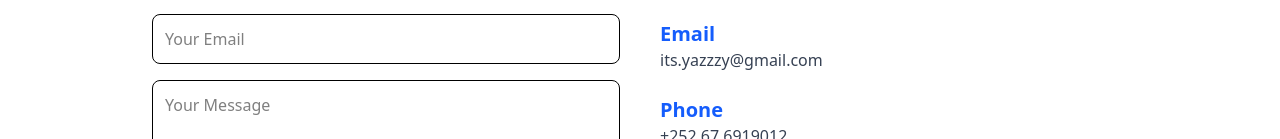
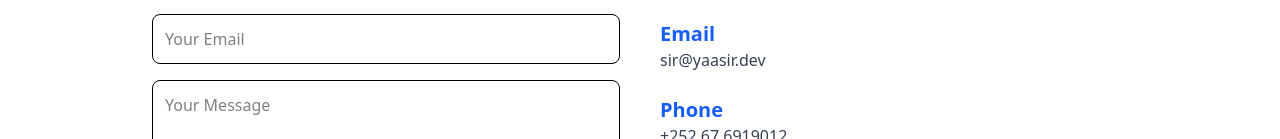
Before and after one commit to sirrryasir/ExamHub, a React (Vite) app: page /contact in a window 1280 px wide. Shown: the part 364-503 px from the top of the page. Built offline with nearby package versions, Linux system fonts and the light colour scheme.

Commit message:
Second commit - ExamHub MVP

```diff
--- a/src/components/Contact.jsx
+++ b/src/components/Contact.jsx
@@ -76,11 +76,11 @@ function Contact() {
             <div>
               <h3 className="text-xl font-semibold text-blue-600">Email</h3>
               <a
-                href="mailto:its.yazzzy@gmail.com"
+                href="mailto:sir@yaasir.dev"
                 target="_blank"
                 className="text-gray-700 dark:text-white"
               >
-                its.yazzzy@gmail.com
+                sir@yaasir.dev
               </a>
             </div>
             <div>
```
